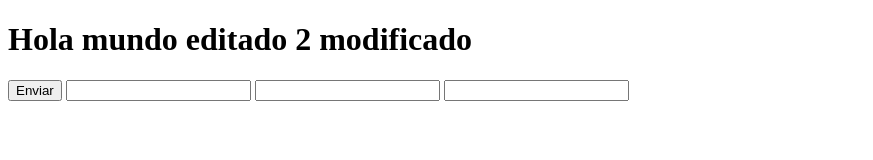
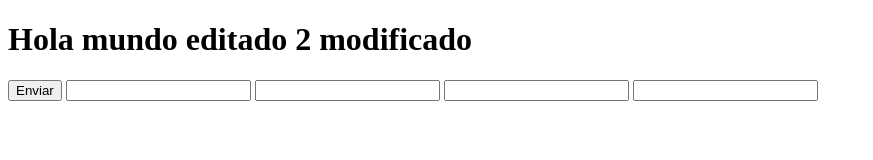
Before and after one commit to oscarlopezp/Git, a plain HTML site: page index.html in a window 1280 px wide. Shown: the whole page, without its empty margins (0-873 px from the left). Drawn offline with Linux system fonts and the light colour scheme.

Commit message:
se puso pwdOscar

```diff
--- a/index.html
+++ b/index.html
@@ -12,6 +12,7 @@
         <input type="text" name="Firstname" id="firstName">
         <input type="text" name="LastName" id="lastName">
         <input type="number" name="edad" id="edad">
+        <input type="password" name="PsswordIvan" id="pwdIvan">
     </form>
 </body>
 </html>
```
